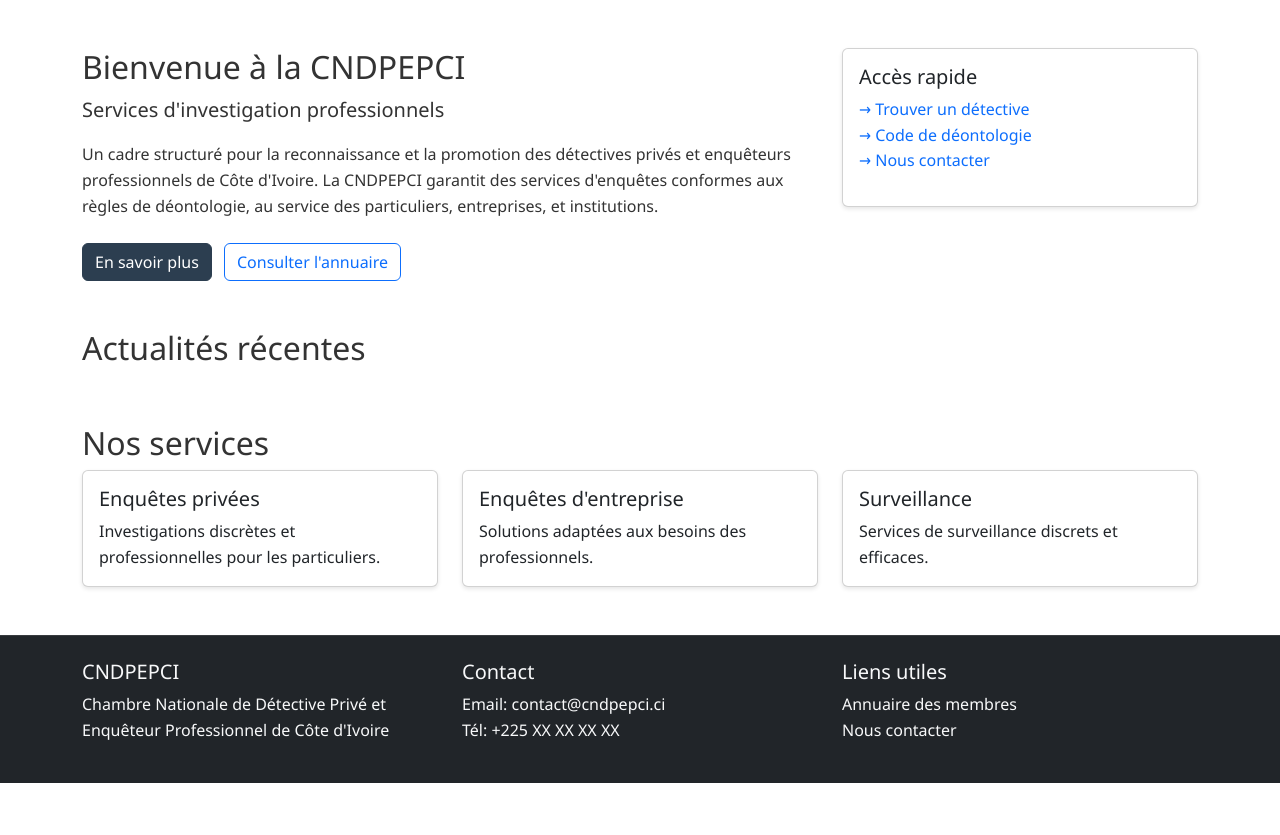
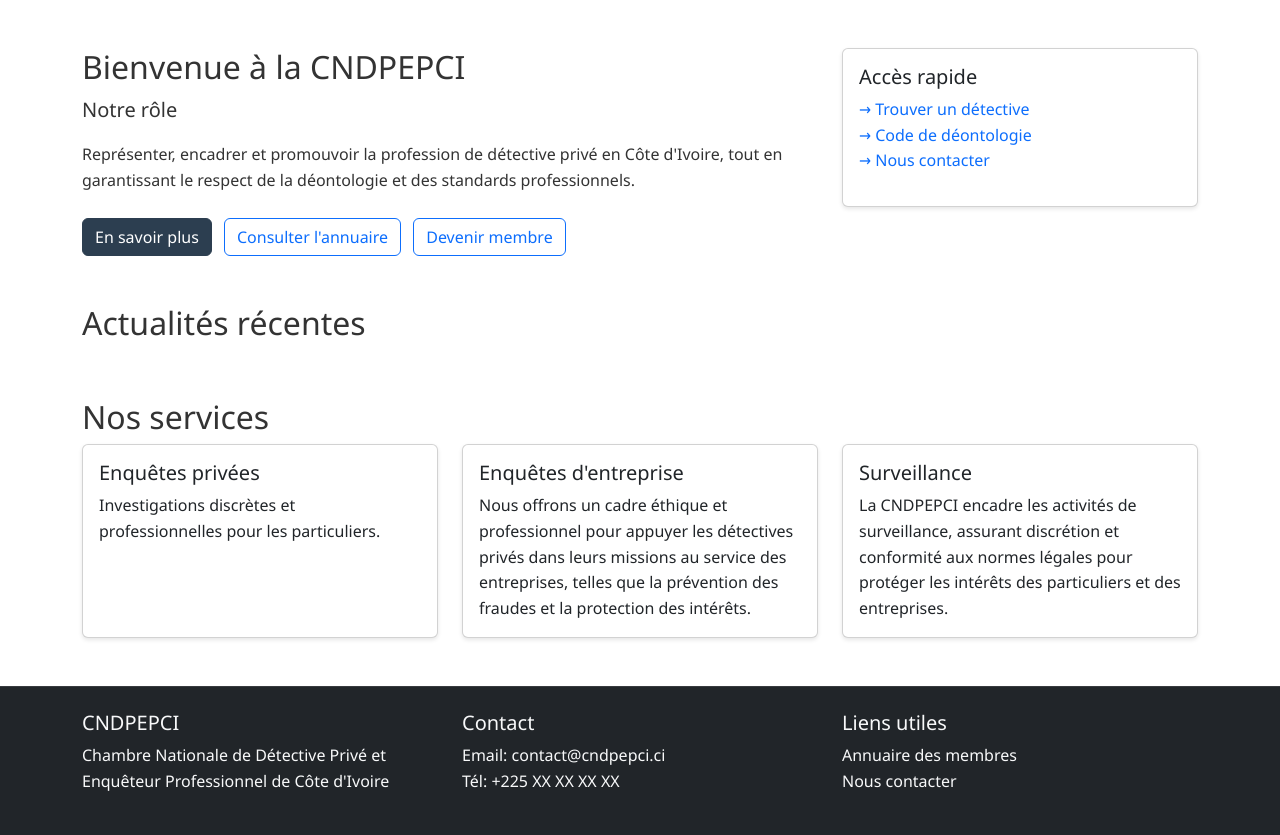
Before and after one commit to Loicqra12/cndpepci, a Flask app: page / in a window 1280 px wide. Shown: the part 582-1417 px from the top of the page. Before the commit the page ends 1365 px from the top, so only its background shows below. Run offline with Flask 3, Linux system fonts and the light colour scheme; data that the repository does not hold is empty; some libraries are stand-ins or nearby versions.

Commit message:
Agent query: Veuillez vérifier si les modifications suivantes sont bien appliquées: 1. Le nouveau bouton "Devenir membre" est présent, 2. Le texte "Notre rôle" remplace "Services d'investigation professionnels", 3. Le nouveau texte de présentation est affiché, 4. Les nouveaux textes pour "Enquêtes d'entreprise" et "Surveillance" sont mis à jour.

```diff
--- a/templates/home.html
+++ b/templates/home.html
@@ -15,11 +15,12 @@
     <div class="row">
         <div class="col-md-8">
             <h2>Bienvenue à la CNDPEPCI</h2>
-            <p class="lead">Services d'investigation professionnels</p>
-            <p>Un cadre structuré pour la reconnaissance et la promotion des détectives privés et enquêteurs professionnels de Côte d'Ivoire. La CNDPEPCI garantit des services d'enquêtes conformes aux règles de déontologie, au service des particuliers, entreprises, et institutions.</p>
+            <p class="lead">Notre rôle</p>
+            <p>Représenter, encadrer et promouvoir la profession de détective privé en Côte d'Ivoire, tout en garantissant le respect de la déontologie et des standards professionnels.</p>
             <div class="mt-4">
                 <a href="{{ url_for('about') }}" class="btn btn-primary">En savoir plus</a>
                 <a href="{{ url_for('directory') }}" class="btn btn-outline-primary ms-2">Consulter l'annuaire</a>
+                <a href="{{ url_for('contact') }}" class="btn btn-outline-primary ms-2">Devenir membre</a>
             </div>
         </div>
         <div class="col-md-4">
@@ -72,7 +73,7 @@
             <div class="card h-100">
                 <div class="card-body">
                     <h5 class="card-title">Enquêtes d'entreprise</h5>
-                    <p class="card-text">Solutions adaptées aux besoins des professionnels.</p>
+                    <p class="card-text">Nous offrons un cadre éthique et professionnel pour appuyer les détectives privés dans leurs missions au service des entreprises, telles que la prévention des fraudes et la protection des intérêts.</p>
                 </div>
             </div>
         </div>
@@ -80,7 +81,7 @@
             <div class="card h-100">
                 <div class="card-body">
                     <h5 class="card-title">Surveillance</h5>
-                    <p class="card-text">Services de surveillance discrets et efficaces.</p>
+                    <p class="card-text">La CNDPEPCI encadre les activités de surveillance, assurant discrétion et conformité aux normes légales pour protéger les intérêts des particuliers et des entreprises.</p>
                 </div>
             </div>
         </div>
```
